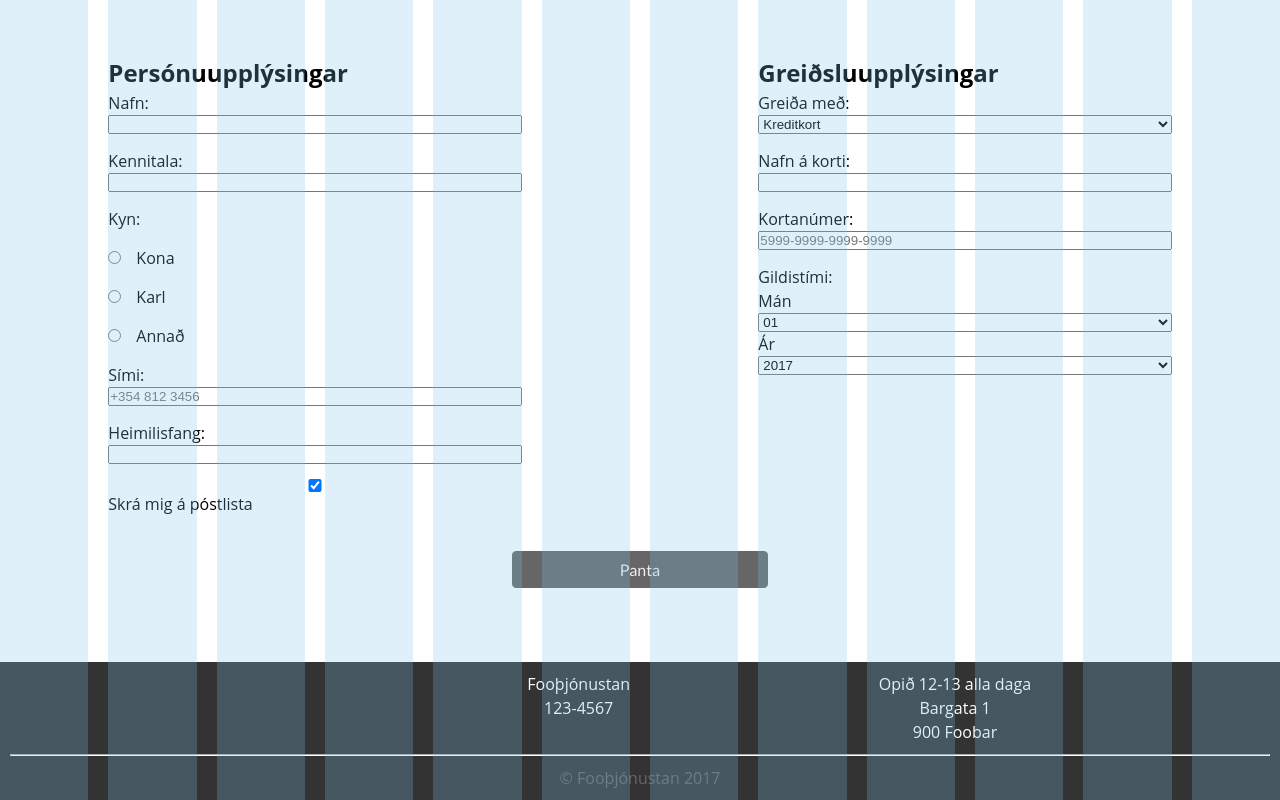
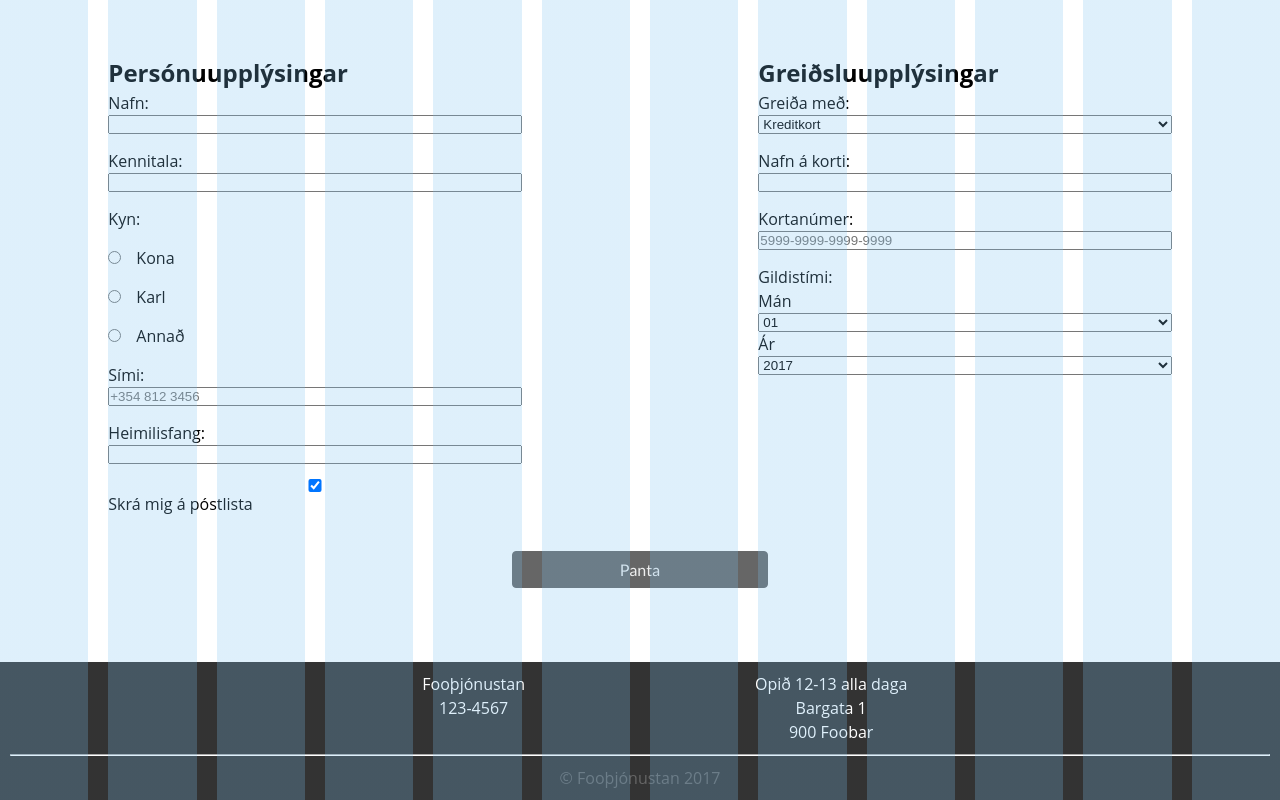
Before and after one commit to vilhelml/vefforitun-2017---hopverk-1, a website: page purchase.html in a window 1280 px wide. Shown: the part 519-1319 px from the top of the page. Drawn offline with Linux system fonts and the light colour scheme.

Commit message:
uppfaera fot

```diff
--- a/purchase.html
+++ b/purchase.html
@@ -174,24 +174,24 @@
 
   <footer class="footer">
     <div class="footer__row">
-      <div class="col col-6 footer__col footer__col1">
+      <div class="col col-4 footer__col footer__col1">
         <div class="footer__div">
-          <p class="footer__p">Fooþjónustan</p>
-          <p class="footer__p">123-4567</p>
+          <p align="center" class="footer__p">Fooþjónustan</p>
+          <p align="center" class="footer__p">123-4567</p>
         </div>
       </div>
-      <div class="col col-6 footer__col footer__col2">
+      <div class="col col-4 footer__col footer__col2">
         <div class="footer__div">
-          <p class="footer__p">Opið 12-13 alla daga</p>
-          <p class="footer__p">Bargata 1</p>
-          <p class="footer__p">900 Foobar</p>
+          <p align="center" class="footer__p">Opið 12-13 alla daga</p>
+          <p align="center" class="footer__p">Bargata 1</p>
+          <p align="center" class="footer__p">900 Foobar</p>
         </div>
       </div>
     </div>
     <hr class="footer__hr">
     <div class="footer__row">
       <div class="col col-12 footer__col">
-        <p class="footer__p footer__signature">© Fooþjónustan 2017</p>
+        <p align="center" class="footer__p footer__signature">© Fooþjónustan 2017</p>
       </div>
     </div>
   </footer>
--- a/scss/footer.scss
+++ b/scss/footer.scss
@@ -8,13 +8,16 @@
 
   &__row {
     display: flex;
-    justify-content: center;
+    justify-content: space-around;
   }
   &__col {
     flex-direction: column;
 
     &1 {
       align-items: flex-end;
+    }
+    &2 {
+      align-items: flex-start;
     }
   }
 
```
Also changed, not shown: styles.css.
